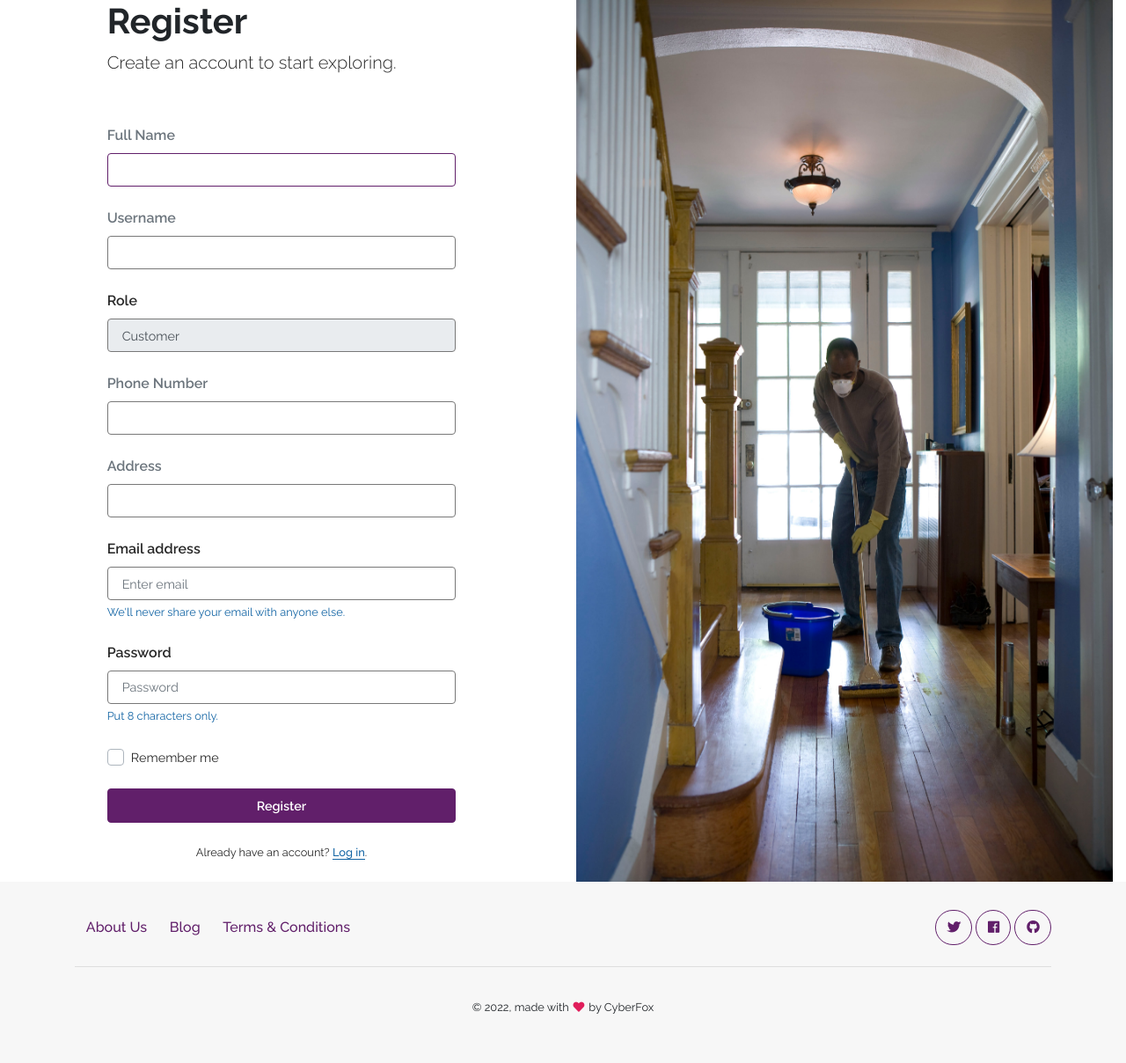
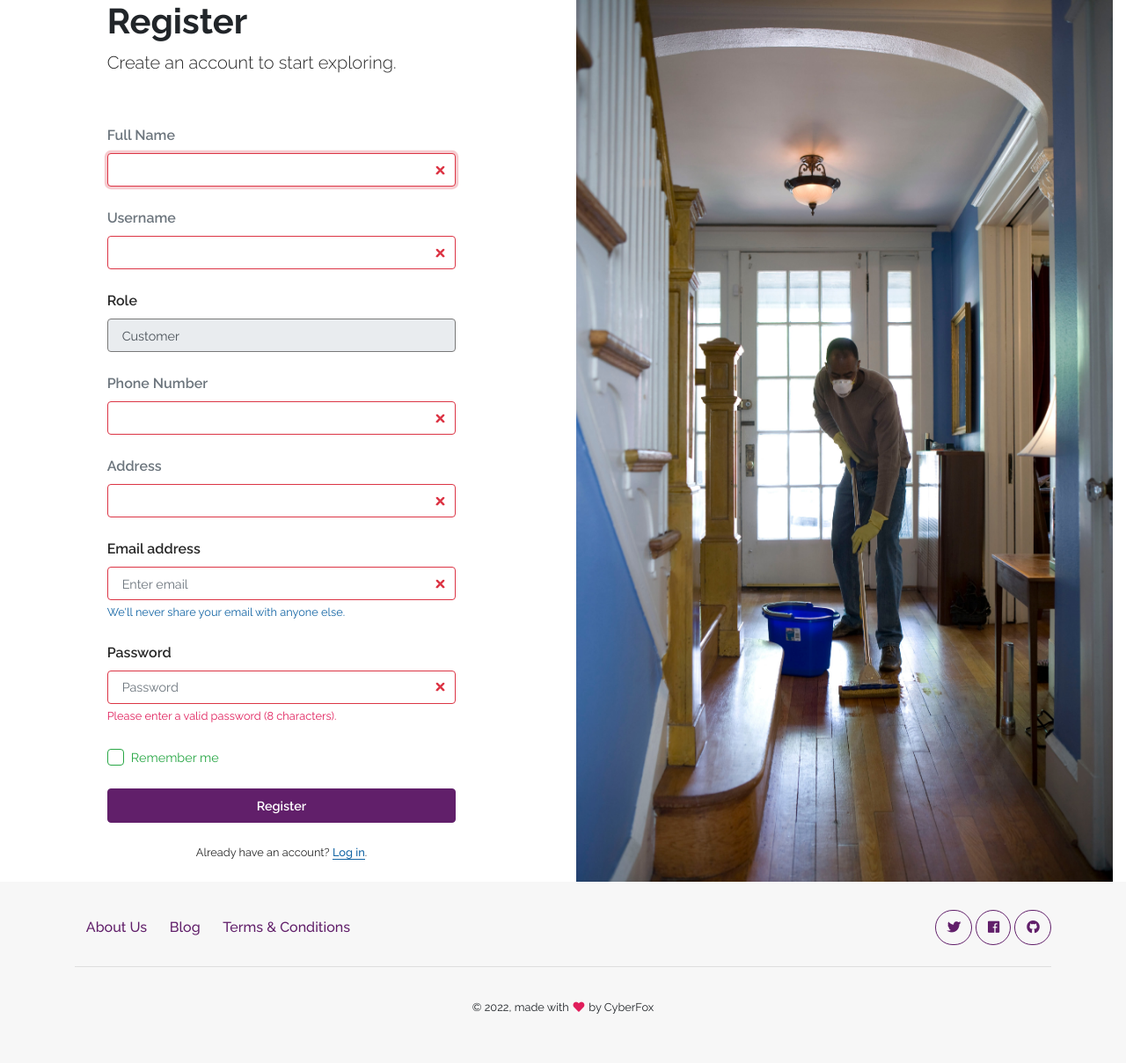
Before and after one commit to fareena08/Web-Development, a PHP site: page /registerCustomer.php in a window 1280 px wide. Shown: the part 78-1286 px from the top of the page at 88% size. Run offline with PHP 8.4, Linux system fonts and the light colour scheme; some libraries are stand-ins or nearby versions.

Commit message:
Update registerCustomer.php

```diff
--- a/registerCustomer.php
+++ b/registerCustomer.php
@@ -21,6 +21,27 @@ if (!isset($_SESSION)) {
 	<link rel="stylesheet" href="./assets/css/lazy.css">
 	<link rel="stylesheet" href="./assets/css/demo.css">
 	<link rel="stylesheet" href="https://use.fontawesome.com/releases/v5.6.0/css/all.css" integrity="sha384-aOkxzJ5uQz7WBObEZcHvV5JvRW3TUc2rNPA7pe3AwnsUohiw1Vj2Rgx2KSOkF5+h" crossorigin="anonymous">
+
+	<script>
+	// Example starter JavaScript for disabling form submissions if there are invalid fields
+(function() {
+  'use strict';
+  window.addEventListener('load', function() {
+    // Fetch all the forms we want to apply custom Bootstrap validation styles to
+    var forms = document.getElementsByClassName('needs-validation');
+    // Loop over them and prevent submission
+    var validation = Array.prototype.filter.call(forms, function(form) {
+      form.addEventListener('submit', function(event) {
+        if (form.checkValidity() === false) {
+          event.preventDefault();
+          event.stopPropagation();
+        }
+        form.classList.add('was-validated');
+      }, false);
+    });
+  }, false);
+})();
+</script>
 </head>
 <body class="register">
 	<nav class="navbar navbar-expand-md navbar-transparent navbar-light">
@@ -44,7 +65,7 @@ if (!isset($_SESSION)) {
 					<h1>Register</h1>
 					<p class="lead">Create an account to start exploring.</p>
 				</div>
-				<form action="registerCustomer.php" method="post" class="form-horizontal">
+				<form action="registerCustomer.php" method="post"  class="was-validated" class="form-horizontal">
 					<div class="form-group">
 						<label class="mb-2 text-muted" for="cName">Full Name</label>
 						<input name="cName" type="text" class="form-control" id="cName" required autofocus>
@@ -78,8 +99,13 @@ if (!isset($_SESSION)) {
 
 					<div class="form-group">
 						<label for="cPass">Password</label>
-						<input name="cPass" type="password" class="form-control" id="cPass" placeholder="Password" value="" required>
-						<small id="emailHelp" class="form-text text-info">Put 8 characters only.</small>
+						<input name="cPass" type="password" class="form-control" id="cPass" placeholder="Password"required minlength="8" maxlength="8">
+						<div class="valid-feedback">
+							Looks good!
+						</div>
+						<div class="invalid-feedback">
+							Please enter a valid password (8 characters).
+						</div>
 					</div>
 
 					<div class="custom-control custom-checkbox my-4">
```
